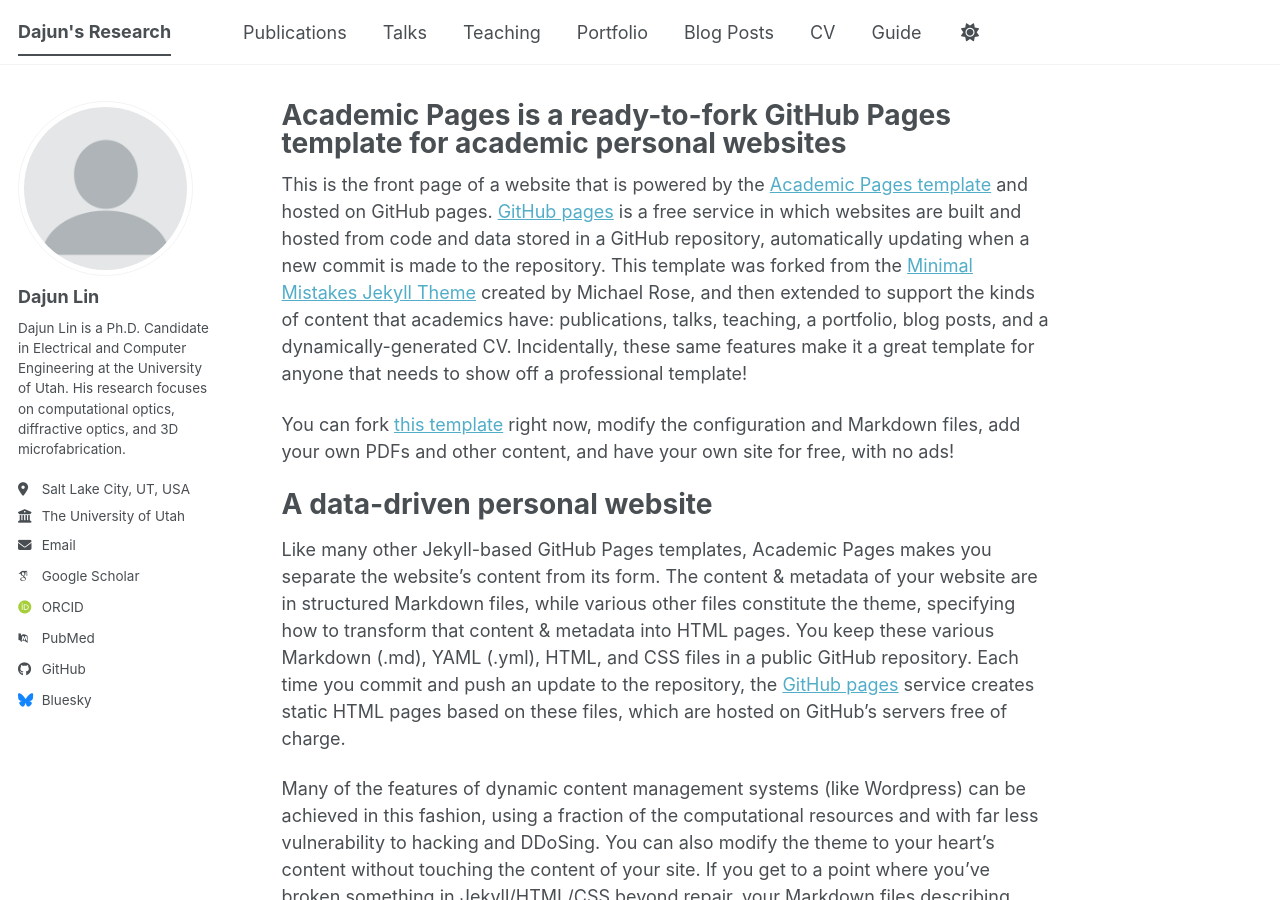
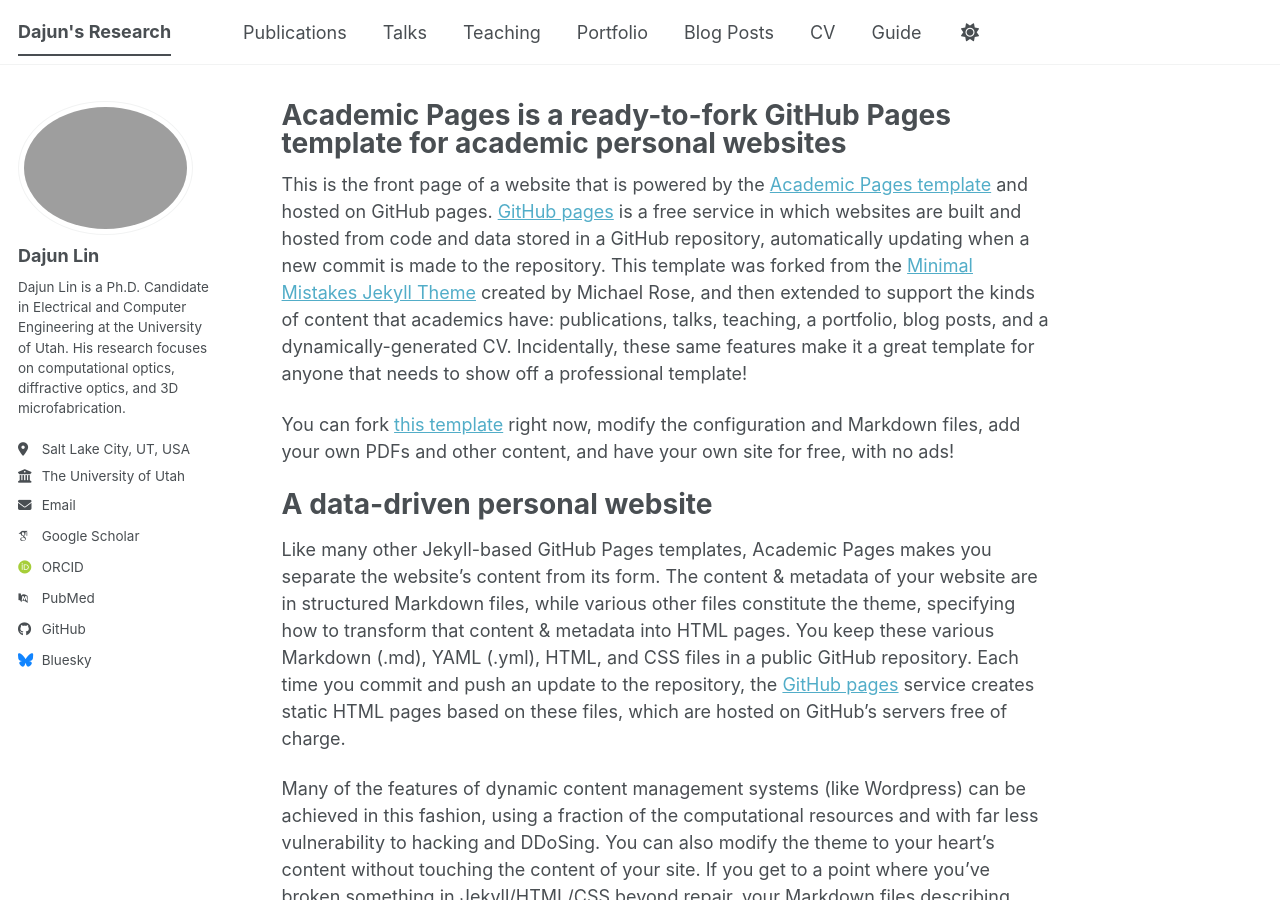
Before and after one commit to DajunLin29/dajunlin-research, a Jekyll site: the page built from _pages/about.md, in a window 1280 px wide and 900 px high. Built offline with Jekyll 4.4.1, drawn with Linux system fonts in a browser that asks for light colours; some web fonts are replaced; a script bundle is joined from its source files by our own code; library files that are not in the unit come from our copies.

Commit message:
Update _config.yml

```diff
--- a/_config.yml
+++ b/_config.yml
@@ -23,7 +23,7 @@
 #               Additional customization can be done by editing /_includes/author-profile.html
 author:
   # Biographic information
-  avatar           : "profile.png"
+  avatar           : "Su.png"
   name             : "Dajun Lin"
   pronouns         : # example: "she/her"
   bio              : "Dajun Lin is a Ph.D. Candidate in Electrical and Computer Engineering at the University of Utah. His research focuses on computational optics, diffractive optics, and 3D microfabrication."
```
